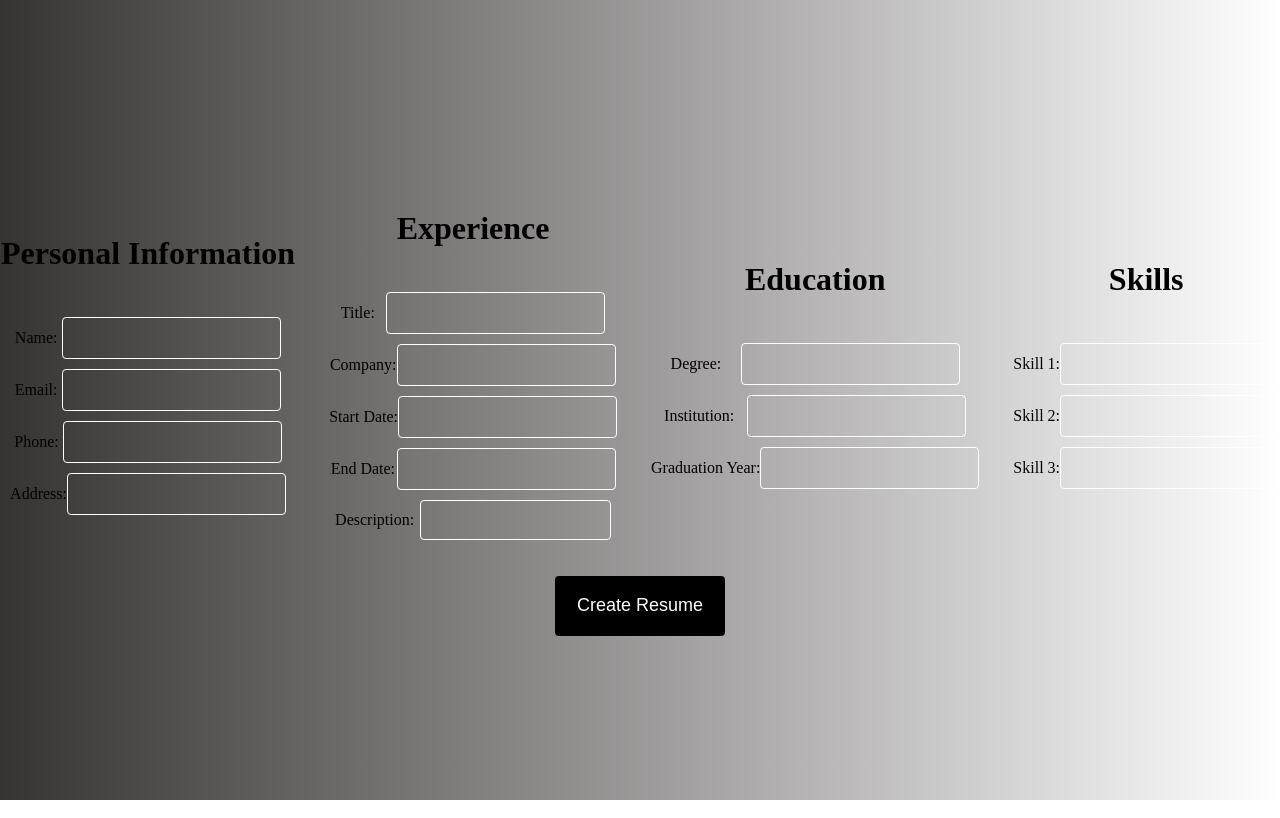
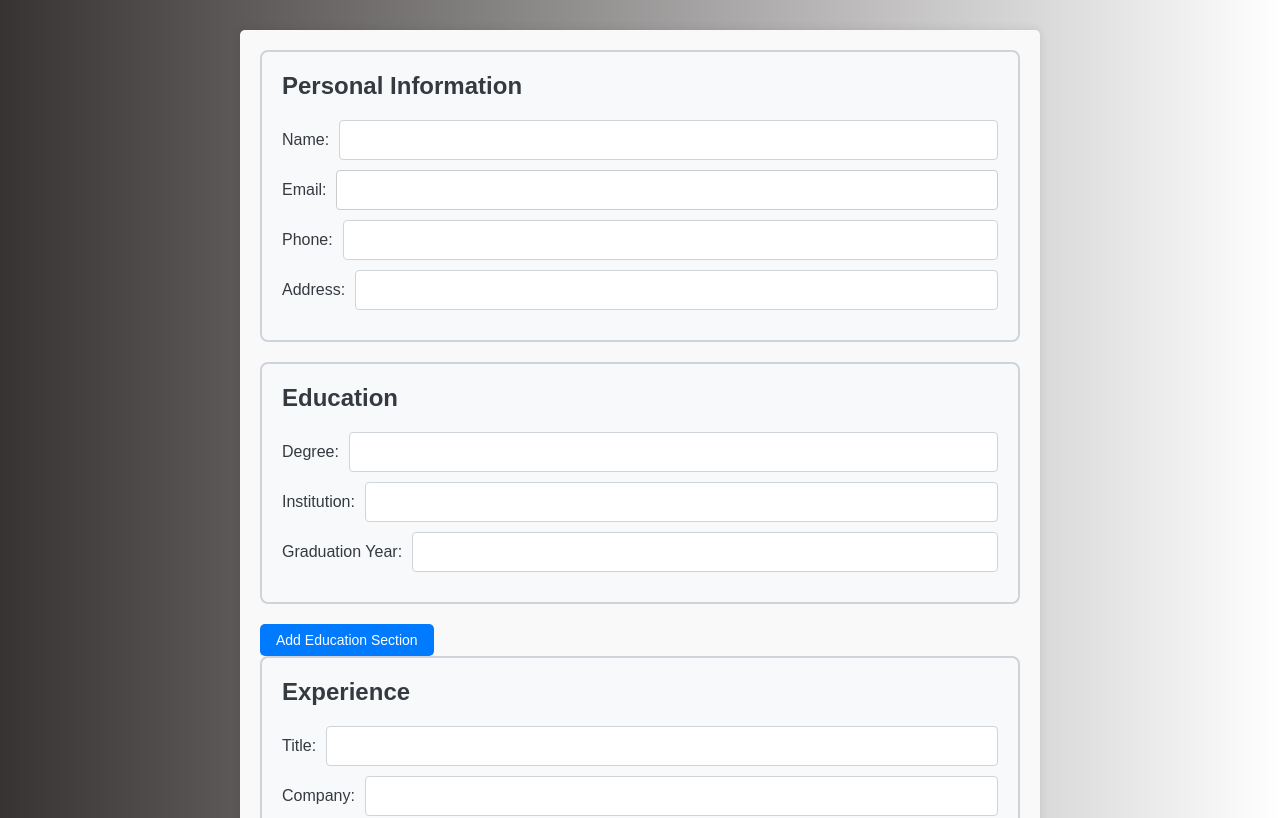
Before and after one commit to tdm755/ResumeBuilder-, a React (Vite) app: page / in a window 1280 px wide. Shown: the top 818 px of the page. Built offline with nearby package versions, Linux system fonts and the light colour scheme.

Commit message:
ChangeInUserInput

```diff
--- a/src/MainPage/App.jsx
+++ b/src/MainPage/App.jsx
@@ -1,12 +1,10 @@
-import { useState } from "react";
+import React, { useState } from "react";
 import "./App.css";
 import Resume1 from "../components/Resume/Resume1";
 import { Link, Route, Routes } from "react-router-dom";
 import ResumeInputFromUser from "../components/Resume/ResumeInputFromUser/ResumeInputFromUser";
 
 function App() {
-  const [ClickedVal, setClickedVal] = useState(false);
-
   const [personalInfo, setPersonalInfo] = useState({
     name: "",
     email: "",
@@ -20,11 +18,8 @@ function App() {
     graduationYear: "",
   });
 
-  const [skills, setSkills] = useState({
-    skill1: "",
-    skill2: "",
-    skill3: "",
-  });
+  // Initialize skills state as an empty array
+  const [skills, setSkills] = useState([]);
 
   const [experience, setExperience] = useState({
     title: "",
@@ -36,7 +31,6 @@ function App() {
 
   function handleClick(e) {
     // e.preventDefault();
-
     console.log(experience);
     console.log(personalInfo);
   }
@@ -60,7 +54,6 @@ function App() {
           }
         />
 
-
         <Route
           path={"/Resume"}
           element={
@@ -75,9 +68,10 @@ function App() {
       </Routes>
 
       <Link to={"/Resume"}>
-          <button className="CreatingResume" onClick={handleClick}>Create Resume</button>
-        </Link>
-
+        <button className="CreatingResume" onClick={handleClick}>
+          Create Resume
+        </button>
+      </Link>
     </div>
   );
 }
--- a/src/components/Resume/Resume.css
+++ b/src/components/Resume/Resume.css
@@ -1,4 +1,4 @@
-.resume_template{
+/* .resume_template{
    width: 40vw;
    height: 100%;
    background-color: white;
@@ -33,3 +33,71 @@
 .ContactInfo p:nth-child(2){
     width: 100px;
 }
+
+ */
+
+
+ .resume_template {
+    font-family: Arial, sans-serif;
+    max-width: 800px;
+    margin: 0 auto;
+    padding: 20px;
+    background-color: #f9f9f9;
+    border-radius: 5px;
+    box-shadow: 0 0 10px rgba(0, 0, 0, 0.1);
+  }
+
+  .header {
+    text-align: center;
+    margin-bottom: 20px;
+  }
+
+  .ContactInfo {
+    margin-top: 10px;
+  }
+
+  .rightSide {
+    display: flex;
+    justify-content: space-between;
+  }
+
+  .leftSide {
+    width: 40%;
+  }
+
+  .section {
+    margin-bottom: 20px;
+  }
+
+  h1, h2, h3 {
+    margin-bottom: 5px;
+  }
+
+  ul {
+    list-style: none;
+    padding: 0;
+  }
+
+  ul li {
+    margin-bottom: 5px;
+  }
+
+  .EducationSection, .ExperienceSection {
+    width: 55%;
+  }
+
+  hr {
+    margin-top: 20px;
+    border: 0;
+    border-top: 1px solid #ccc;
+  }
+
+  /* Styling links */
+  a {
+    color: #007bff;
+    text-decoration: none;
+  }
+
+  a:hover {
+    text-decoration: underline;
+  }
--- a/src/components/Resume/ResumeInputFromUser/ResumeInputFromUser.css
+++ b/src/components/Resume/ResumeInputFromUser/ResumeInputFromUser.css
@@ -1,20 +1,52 @@
-.UserInfoEntry {
-    display: flex;
-    flex-direction: column;
-    justify-content: center; /* Horizontal centering */
-    align-items: center; /* Vertical centering */
-    height: 100vh;
-    gap: 2%;
-  }
+.ResumeInputFromUser {
+  font-family: Arial, sans-serif;
+  max-width: 800px;
+  margin: 30px auto;
+  padding: 20px;
+  background-color: #f9f9f9;
+  border-radius: 5px;
+  box-shadow: 0 0 10px rgba(0, 0, 0, 0.1);
+}
 
+.add-section {
+  margin-top: 20px;
+}
 
-  .UserInfoEntry button {
-    margin-top: 20px;
-  }
+.add-section button {
+  margin-right: 10px;
+  padding: 8px 16px;
+  border: none;
+  border-radius: 5px;
+  background-color: #007bff;
+  color: #fff;
+  font-size: 14px;
+  cursor: pointer;
+}
 
+.add-section button:hover {
+  background-color: #0056b3;
+}
 
-.ResumeInputFromUser{
-    margin-top: 45px;
-    display: flex;
-    gap: 34px;
+.additional-section {
+  margin-top: 20px;
 }
+
+.additional-section h3 {
+  margin-bottom: 10px;
+}
+
+.additional-section input {
+  width: 100%;
+  padding: 8px;
+  border: 1px solid #4f4f4f;
+  border-radius: 5px;
+  margin-bottom: 10px;
+}
+
+.additional-section textarea {
+  width: 100%;
+  padding: 8px;
+  border: 1px solid #ccc;
+  border-radius: 5px;
+  margin-bottom: 10px;
+}
--- a/src/components/Resume/ResumeInputFromUser/ResumeInputFromUser.jsx
+++ b/src/components/Resume/ResumeInputFromUser/ResumeInputFromUser.jsx
@@ -1,28 +1,102 @@
-import React from 'react'
+import React, { useState } from 'react';
 import EducationForm from '../../../pages/Education/Education';
 import PersonalInfoForm from '../../../pages/PersonalInfoForm/PersonalInfo';
 import ExperienceForm from '../../../pages/ExperienceForm/Experience';
 import SkillsForm from '../../../pages/SkillsForm/Skill';
-import './ResumeInputFromUser.css'
+import './ResumeInputFromUser.css';
 
-function ResumeInputFromUser({ personalInfo, education, experience, skills, setPersonalInfo, setEducation, setExperience, setSkills}) {
+function ResumeInputFromUser({ personalInfo, education, experience, skills, setPersonalInfo, setEducation, setExperience, setSkills }) {
+  const [additionalEducationSections, setAdditionalEducationSections] = useState([]);
+  const [additionalExperienceSections, setAdditionalExperienceSections] = useState([]);
+
+  const addEducationSection = () => {
+    setAdditionalEducationSections([...additionalEducationSections, {
+      degree: '',
+      institution: '',
+      graduationYear: ''
+    }]);
+  };
+
+  const addExperienceSection = () => {
+    setAdditionalExperienceSections([...additionalExperienceSections, {
+      title: '',
+      company: '',
+      startDate: '',
+      endDate: '',
+      description: ''
+    }]);
+  };
+
+  const handleEducationChange = (index, updatedEducation) => {
+    const updatedSections = [...additionalEducationSections];
+    updatedSections[index] = updatedEducation;
+    setAdditionalEducationSections(updatedSections);
+  };
+
+  const handleExperienceChange = (index, updatedExperience) => {
+    const updatedSections = [...additionalExperienceSections];
+    updatedSections[index] = updatedExperience;
+    setAdditionalExperienceSections(updatedSections);
+  };
+
+  const removeEducationSection = (index) => {
+    const updatedSections = [...additionalEducationSections];
+    updatedSections.splice(index, 1);
+    setAdditionalEducationSections(updatedSections);
+  };
+
+  const removeExperienceSection = (index) => {
+    const updatedSections = [...additionalExperienceSections];
+    updatedSections.splice(index, 1);
+    setAdditionalExperienceSections(updatedSections);
+  };
+
   return (
     <div className='ResumeInputFromUser'>
       <PersonalInfoForm
         personalInfo={personalInfo}
         setPersonalInfo={setPersonalInfo}
       />
+      <EducationForm
+        education={education}
+        setEducation={setEducation}
+      />
+      {/* Additional Education Sections */}
+      {additionalEducationSections.map((educationData, index) => (
+        <div key={index}>
+          <EducationForm
+            education={educationData}
+            setEducation={(updatedEducation) => handleEducationChange(index, updatedEducation)}
+          />
+          <button onClick={() => removeEducationSection(index)}>Remove Education Section</button>
+        </div>
+      ))}
+      <div className="add-section">
+        <button onClick={addEducationSection}>Add Education Section</button>
+      </div>
       <ExperienceForm
         experience={experience}
         setExperience={setExperience}
       />
-                <EducationForm
-                  education={education}
-                  setEducation={setEducation}
+      {/* Additional Experience Sections */}
+      {additionalExperienceSections.map((experienceData, index) => (
+        <div key={index}>
+          <ExperienceForm
+            experience={experienceData}
+            setExperience={(updatedExperience) => handleExperienceChange(index, updatedExperience)}
           />
-                <SkillsForm skills={skills} setSkills={setSkills} />
+          <button onClick={() => removeExperienceSection(index)}>Remove Experience Section</button>
         </div>
-  )
+      ))}
+      <div className="add-section">
+        <button onClick={addExperienceSection}>Add Experience Section</button>
+      </div>
+      <SkillsForm
+        skills={skills}
+        setSkills={setSkills}
+      />
+    </div>
+  );
 }
 
-export default ResumeInputFromUser
+export default ResumeInputFromUser;
--- a/src/pages/Education/Education.css
+++ b/src/pages/Education/Education.css
@@ -1,34 +1,38 @@
-.EducationOfStudents input{
-    height: 40px;
-    border: 1px solid white;
-    border-radius: 4px;
-    background-color: transparent;
+.EducationOfStudents {
+    background-color: #f8f9fa;
+    border: 2px solid #ced4da;
+    border-radius: 8px;
     padding: 20px;
-    outline: none;
-
+    margin-bottom: 20px;
   }
 
-.EducationOfStudents{
-    display: flex;
-    flex-direction: column;
-    align-items: center;
-    justify-content: center;
+  .EducationOfStudents h1 {
+    font-size: 24px;
+    color: #343a40;
+    margin-bottom: 20px;
   }
 
-.EducationOfStudents h1{
-    /* font-size: 44px; */
-    margin-bottom: 45px;
+  .InputField {
+    margin-bottom: 15px;
   }
 
-form .InputField{
-    display: flex;
-    align-items: center;
-    justify-content: space-evenly;
-
+  .InputField label {
+    display: block;
+    font-size: 16px;
+    color: #495057;
   }
 
-.EducationOfStudents form{
-    display: flex;
-    flex-direction: column;
-    gap: 10px;
+  .InputField input[type="text"] {
+    width: 100%;
+    padding: 10px;
+    font-size: 16px;
+    border: 1px solid #ced4da;
+    border-radius: 4px;
+    transition: border-color 0.15s ease-in-out, box-shadow 0.15s ease-in-out;
   }
+
+  .InputField input[type="text"]:focus {
+    border-color: #007bff;
+    outline: 0;
+    box-shadow: 0 0 0 0.2rem rgba(0, 123, 255, 0.25);
+  }
--- a/src/pages/ExperienceForm/Experience.css
+++ b/src/pages/ExperienceForm/Experience.css
@@ -1,45 +1,59 @@
-.ExperienceOfUser input{
-    height: 40px;
-    border: 1px solid white;
-    border-radius: 4px;
-    background-color: transparent;
+.ExperienceOfUser {
+    background-color: #f8f9fa;
+    border: 2px solid #ced4da;
+    border-radius: 8px;
     padding: 20px;
-    outline: none;
-    padding: 20px;
+    margin-bottom: 20px;
   }
 
-.ExperienceOfUser{
-    display: flex;
-    flex-direction: column;
-    align-items: center;
-    justify-content: center;
+  .ExperienceOfUser h1 {
+    font-size: 24px;
+    color: #343a40;
+    margin-bottom: 20px;
   }
 
-.ExperienceOfUser h1{
-    margin-bottom: 45px;
+  .InputField {
+    margin-bottom: 15px;
   }
 
-form .InputField{
-    display: flex;
-    align-items: center;
-    justify-content: space-evenly;
-
+  .InputField label {
+    font-size: 16px;
+    color: #343a40;
   }
 
-.ExperienceOfUser form{
-    display: flex;
-    flex-direction: column;
-    gap: 10px;
+  .InputField input[type="text"],
+  .InputField textarea {
+    width: 100%;
+    padding: 10px;
+    border: 1px solid #ced4da;
+    border-radius: 4px;
+    font-size: 16px;
   }
 
-.ExperienceOfUser textarea{
-    resize: none;
-    height: 40px;
-    border: 1px solid white;
+  .InputField textarea {
+    height: 100px;
+  }
+
+  .InputField input[type="text"]:focus,
+  .InputField textarea:focus {
+    border-color: #007bff;
+    outline: none;
+  }
+
+  .InputField textarea {
+    resize: vertical;
+  }
+
+  .InputField input[type="submit"] {
+    background-color: #007bff;
+    color: #fff;
+    border: none;
     border-radius: 4px;
-    background-color: transparent;
-    outline: none;
-    padding: 7px;
+    padding: 10px 20px;
+    font-size: 16px;
+    cursor: pointer;
+  }
 
-
+  .InputField input[type="submit"]:hover {
+    background-color: #0056b3;
   }
--- a/src/pages/PersonalInfoForm/PersonalInfo.css
+++ b/src/pages/PersonalInfoForm/PersonalInfo.css
@@ -1,34 +1,50 @@
-.PersonalInformationOfTheCandidate input{
-    height: 40px;
-    border: 1px solid white;
-    border-radius: 4px;
-    background-color: transparent;
+.PersonalInformationOfTheCandidate {
+    background-color: #f8f9fa;
+    border: 2px solid #ced4da;
+    border-radius: 8px;
     padding: 20px;
-    outline: none;
+    margin-bottom: 20px;
+  }
 
-}
+  .PersonalInformationOfTheCandidate h1 {
+    font-size: 24px;
+    color: #343a40;
+    margin-bottom: 20px;
+  }
 
-.PersonalInformationOfTheCandidate{
-    display: flex;
-    flex-direction: column;
-    align-items: center;
-    justify-content: center;
-}
-
-.PersonalInformationOfTheCandidate h1{
-    /* font-size: 44px; */
-    margin-bottom: 45px;
-}
-
-form .InputField{
+  .InputField {
     display: flex;
     align-items: center;
-    justify-content: space-evenly;
+    justify-content: space-between;
+    margin-bottom: 15px;
+  }
 
-}
+  .InputField label {
+    font-size: 16px;
+    color: #343a40;
+    margin-right: 10px;
+  }
 
-.PersonalInformationOfTheCandidate form{
-    display: flex;
-    flex-direction: column;
-    gap: 10px;
-}
+  .InputField input[type="text"],[type='email'] {
+    flex: 1;
+    height: 40px;
+    padding: 10px;
+    border: 1px solid #ced4da;
+    border-radius: 4px;
+    font-size: 16px;
+  }
+
+  .InputField input[type="text"]:focus {
+    border-color: #007bff;
+    outline: none;
+  }
+
+  .InputField input[type="email"]:focus {
+    border-color: #007bff;
+    outline: none;
+  }
+
+
+  .add-section {
+    margin-top: 20px;
+  }
--- a/src/pages/SkillsForm/Skill.css
+++ b/src/pages/SkillsForm/Skill.css
@@ -1,34 +1,39 @@
-.SkillOfUser input{
-    height: 40px;
-    border: 1px solid white;
-    border-radius: 4px;
-    background-color: transparent;
-    padding: 20px;
-    outline: none;
-
-}
-
-.SkillOfUser{
+.SkillOfUser {
     display: flex;
     flex-direction: column;
     align-items: center;
-    justify-content: center;
-}
+  }
 
-.SkillOfUser h1{
-    /* font-size: 44px; */
-    margin-bottom: 45px;
-}
+  .SkillOfUser h1 {
+    margin-bottom: 20px;
+  }
 
-form .InputField{
+  .InputField {
     display: flex;
     align-items: center;
-    justify-content: space-evenly;
+    justify-content: space-between;
+    margin-bottom: 10px;
+  }
 
-}
+  .InputField input {
+    height: 40px;
+    width: 200px;
+    padding: 5px 10px;
+    border: 1px solid #ccc;
+    border-radius: 4px;
+    font-size: 16px;
+  }
 
-.SkillOfUser form{
-    display: flex;
-    flex-direction: column;
-    gap: 10px;
-}
+  .InputField button {
+    height: 40px;
+    padding: 0 15px;
+    background-color: #007bff;
+    color: #fff;
+    border: none;
+    border-radius: 4px;
+    cursor: pointer;
+  }
+
+  .InputField button:hover {
+    background-color: #0056b3;
+  }
--- a/src/pages/SkillsForm/Skill.jsx
+++ b/src/pages/SkillsForm/Skill.jsx
@@ -1,51 +1,56 @@
 import React, { useState } from 'react';
-import './Skill.css'
+import './Skill.css';
 
-const SkillsForm = ({skills, setSkills}) => {
+const SkillsForm = ({ skills, setSkills }) => {
+  const [newSkill, setNewSkill] = useState('');
+
   const handleInputChange = (e) => {
-    const { name, value } = e.target;
-    setSkills({
-      ...skills,
-      [name]: value,
-    });
+    setNewSkill(e.target.value);
+  };
+
+  const addSkill = () => {
+    if (newSkill.trim() !== '') {
+      setSkills([...skills, newSkill]);
+      setNewSkill('');
+    }
+  };
+
+  const removeSkill = (index) => {
+    const updatedSkills = [...skills];
+    updatedSkills.splice(index, 1);
+    setSkills(updatedSkills);
   };
 
   return (
     <div className='SkillOfUser'>
       <h1>Skills</h1>
-      <form>
+      <div>
+        {skills.map((skill, index) => (
+          <div key={index} className='InputField'>
+            <label>{`Skill ${index + 1}:`}</label>
+            <input
+              type='text'
+              value={skill}
+              onChange={(e) => {
+                const updatedSkills = [...skills];
+                updatedSkills[index] = e.target.value;
+                setSkills(updatedSkills);
+              }}
+              required
+            />
+            <button onClick={() => removeSkill(index)}>Remove</button>
+          </div>
+        ))}
         <div className='InputField'>
-          <label>Skill 1:</label>
           <input
-            type="text"
-            name="skill1"
-            value={skills.skill1}
+            type='text'
+            value={newSkill}
             onChange={handleInputChange}
-            required
+            placeholder='Add new skill'
           />
+          <button onClick={addSkill}>Add</button>
         </div>
-        <div className='InputField'>
-          <label>Skill 2:</label>
-          <input
-            type="text"
-            name="skill2"
-            value={skills.skill2}
-            onChange={handleInputChange}
-            required
-          />
-        </div>
-        <div className='InputField'>
-          <label>Skill 3:</label>
-          <input
-            type="text"
-            name="skill3"
-            value={skills.skill3}
-            onChange={handleInputChange}
-            required
-          />
-        </div>
-        {/* Add more input fields for additional skills */}
-      </form>
+      </div>
     </div>
   );
 };
```
Also changed, not shown: src/components/Resume/Resume2.jsx (deleted, +0 -39 lines), src/components/Resume/Resume3.jsx (deleted). Lines whose indentation alone changed are shown as unchanged.
